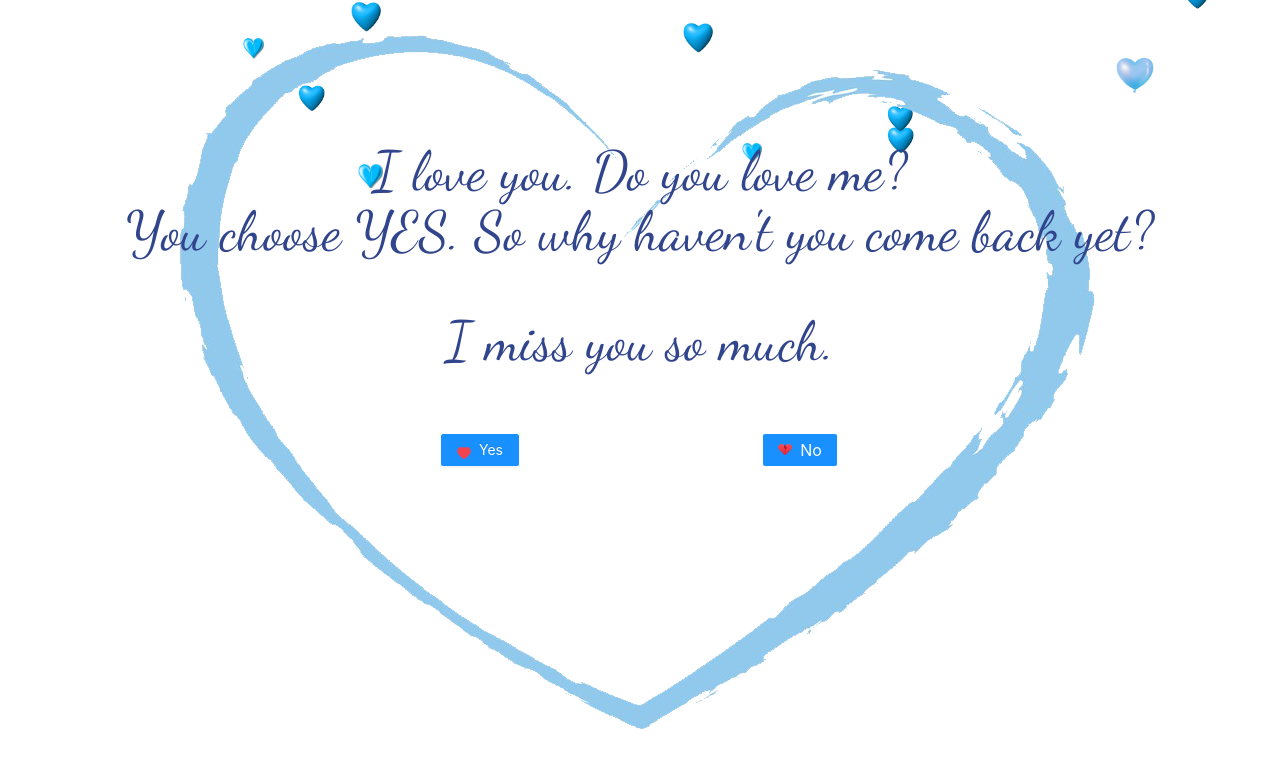
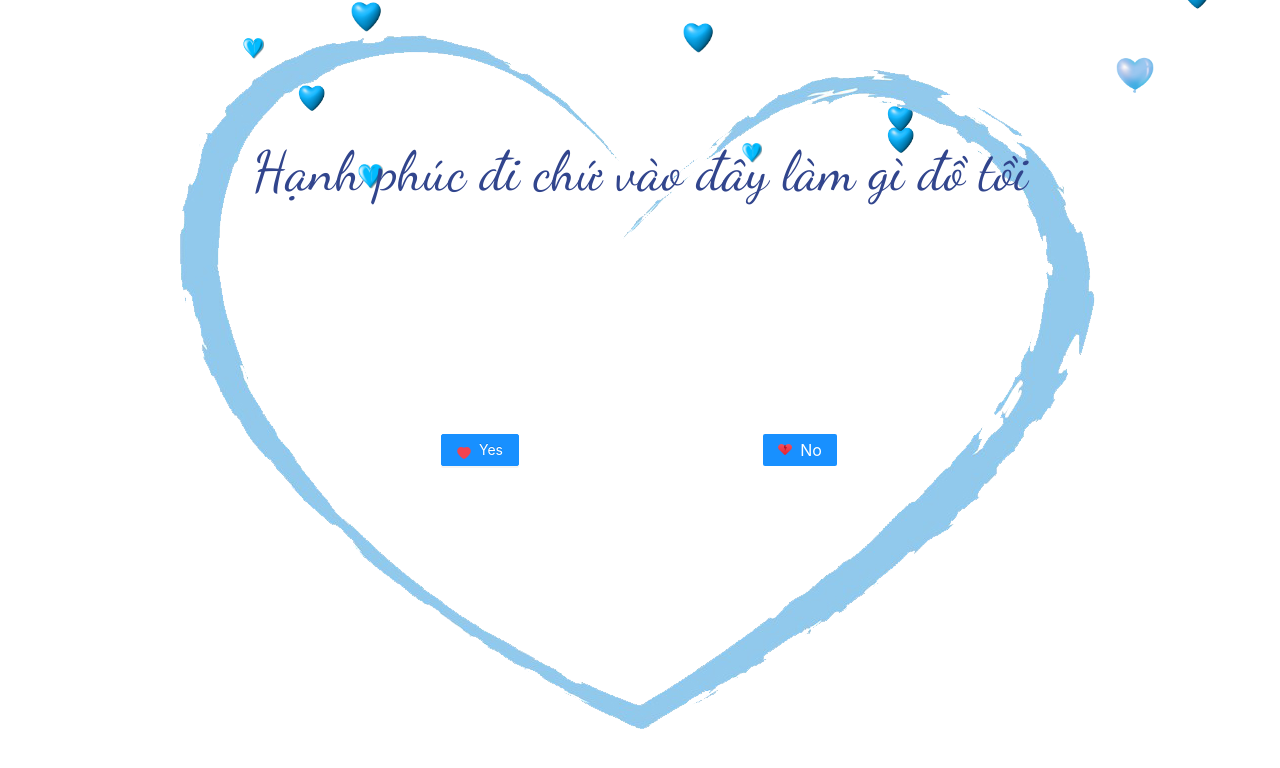
Before and after one commit to thanhquy1105/LoveWeb, a React (Create React App) app in the folder client/: page / in a window 1280 px wide. Shown: the top 768 px of the page. Built offline with nearby package versions, Linux system fonts and the light colour scheme.

Commit message:
Update Question.js

```diff
--- a/client/src/Components/Question.js
+++ b/client/src/Components/Question.js
@@ -54,14 +54,17 @@ class Question extends React.Component {
           />
           <div>
             <div className="question" style={{ width: "100%" }}>
+              Hạnh phúc đi chứ vào đây làm gì đồ tồi
+            </div>
+            {/* <div className="question" style={{ width: "100%" }}>
               I love you. Do you love me?
-            </div>
-            <div className="question1" style={{ width: "100%" }}>
+            </div> */}
+            {/* <div className="question1" style={{ width: "100%" }}>
               You choose YES. So why haven't you come back yet?
             </div>
             <div className="question2" style={{ width: "100%" }}>
               I miss you so much.
-            </div>
+            </div> */}
           </div>
         </div>
         <div
```
